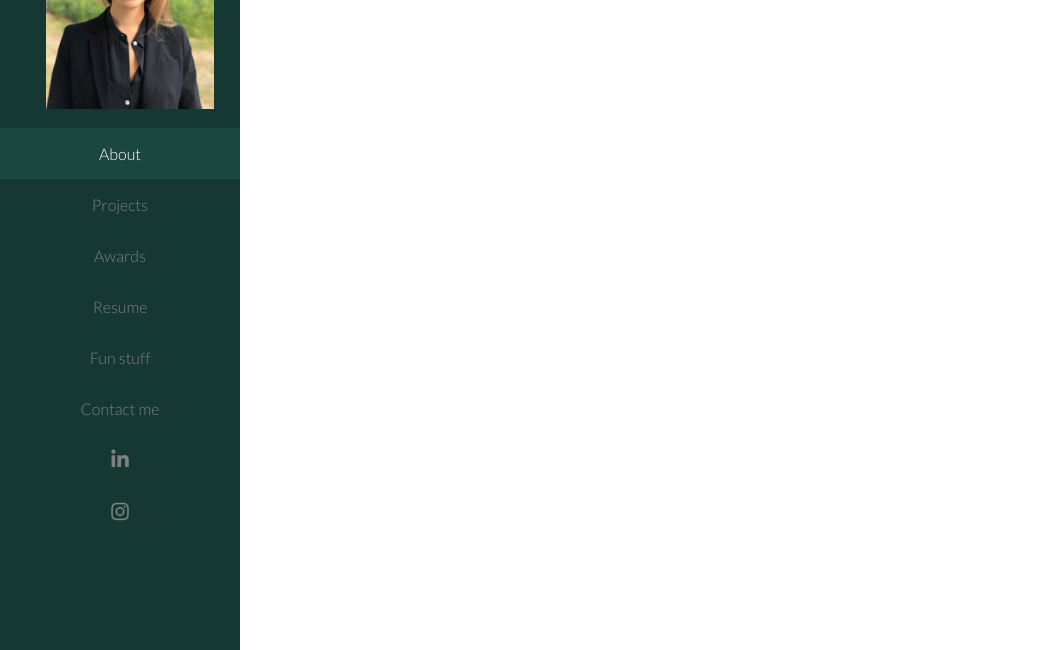
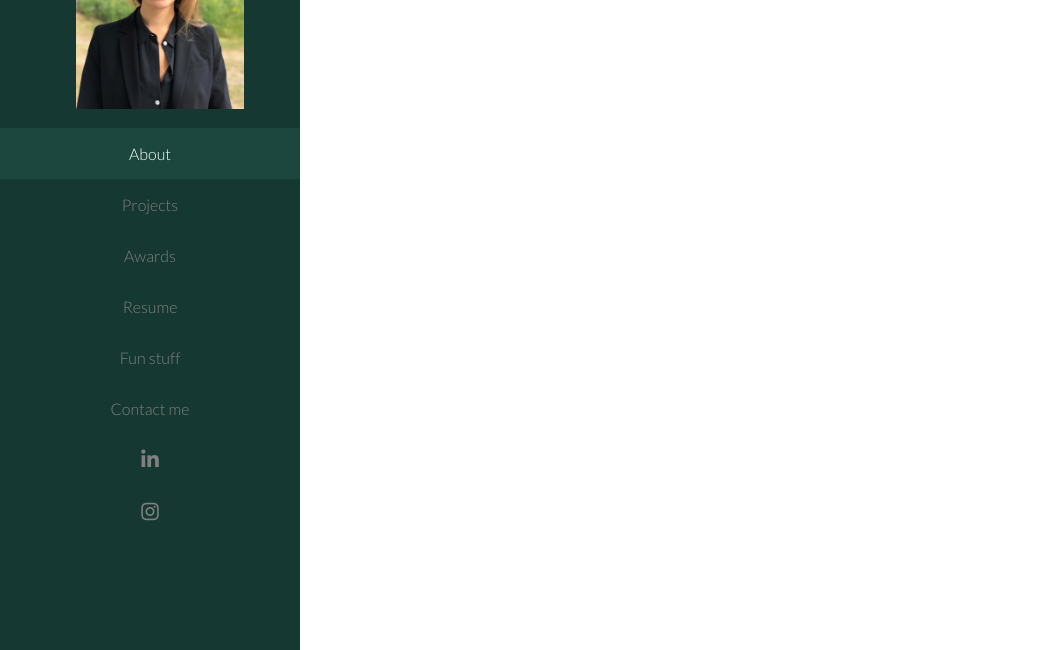
Before and after one commit to akselsalmi/purpled-hacker.github.io, a plain HTML site: page index.html in a window 1280 px wide. Shown: the part 150-800 px from the top of the page, without its empty margins (0-1054 px from the left). Drawn offline with Linux system fonts and the light colour scheme.

Commit message:
Update style.css

```diff
--- a/style.css
+++ b/style.css
@@ -29,7 +29,7 @@ body {
 .sidebar {
     margin: 0;
     padding: 0;
-    width: 240px;
+    width: 300px;
     background-color: #163832;
     position: fixed;
     height: 100%;
```
